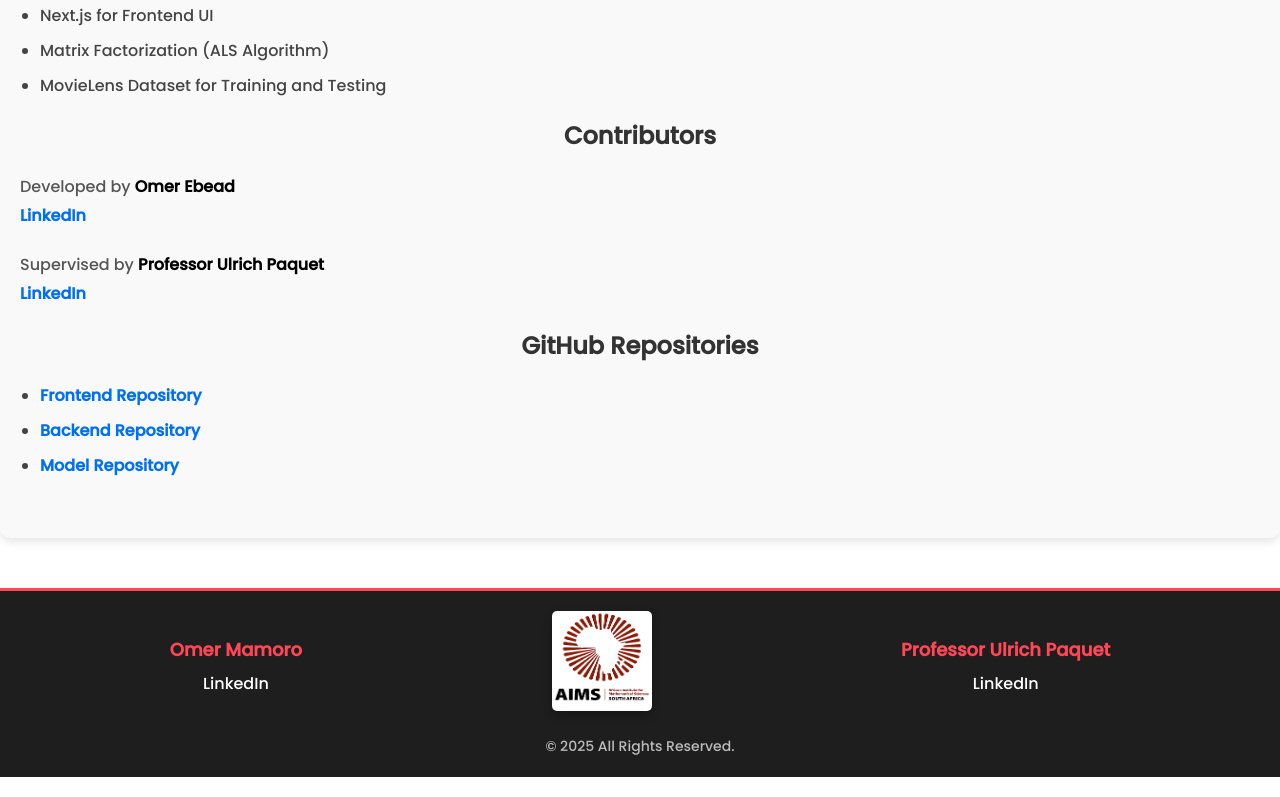
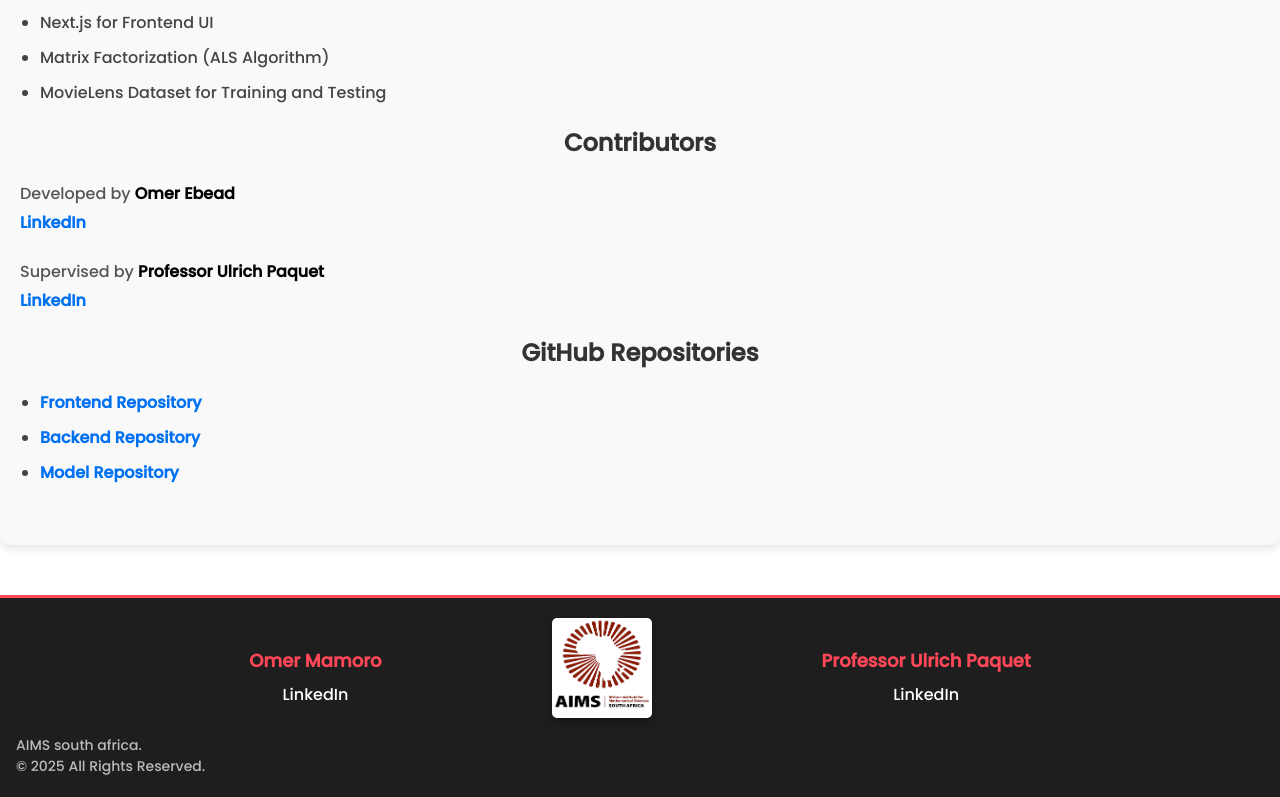
Before and after one commit to Mamoro98/Recommender-System-Frontend, a Next.js app: page /about in a window 1280 px wide. Shown: the part 505-1302 px from the top of the page. Built offline with nearby package versions, Linux system fonts and the light colour scheme.

Commit message:
adjust footer

```diff
--- a/app/components/Footer.jsx
+++ b/app/components/Footer.jsx
@@ -3,6 +3,7 @@ import React from "react";
 import Image from "next/image";
 import styles from "./Footer.module.css";
 import aims from "./aims.png";
+import Link from "next/link";
 const Footer = () => {
   return (
     <footer className={styles.footer}>
@@ -21,6 +22,7 @@ const Footer = () => {
           </a>
         </div>
 
+        <Link href="https://aims.ac.za/" target="_blank">
           <Image
             src={aims}
             alt="Your Logo"
@@ -28,7 +30,7 @@ const Footer = () => {
             height={100}
             className={styles.logo}
           />
-
+        </Link>
         {/* Professor Info */}
         <div className={styles.section}>
           <h3>Professor Ulrich Paquet </h3>
@@ -42,6 +44,9 @@ const Footer = () => {
           </a>
         </div>
       </div>
+      <Link href="https://aims.ac.za/">
+        <p className={styles.copy}>AIMS south africa.</p>
+      </Link>
       <p className={styles.copy}>
         © {new Date().getFullYear()} All Rights Reserved.
       </p>
--- a/app/components/Footer.module.css
+++ b/app/components/Footer.module.css
@@ -9,11 +9,12 @@
 
 .footer .container {
   display: flex;
-    justify-content: space-around;
+  justify-content: center;
   align-items: center;
   flex-wrap: wrap;
   max-width: 1200px;
   margin: 0 auto;
+  gap: 10rem;
 }
 
 .footer .section {
@@ -47,5 +48,7 @@
 .footer .copy {
   font-size: 14px;
   color: #bbbbbb;
-    margin-top: 15px;
+  margin-top: 0;
+  text-align: left;
+  margin-left: 1rem;
 }
--- a/app/components/Header.jsx
+++ b/app/components/Header.jsx
@@ -3,12 +3,20 @@ import React from "react";
 import Link from "next/link";
 import Image from "next/image";
 import styles from "./Header.module.css";
-import aims from './aims.png'
+import aims from "./aims.png";
 const Header = () => {
   return (
     <header className={styles.header}>
       <div className={styles.logoContainer}>
-        <Image src={aims} alt="Logo" width={70} height={70} />
+        <Link href="https://aims.ac.za/" target="_blank">
+          <Image
+            src={aims}
+            alt="Your Logo"
+            width={70}
+            height={70}
+            className={styles.logo}
+          />
+        </Link>
         <h1 className={styles.title}>Movie Recommender</h1>
       </div>
       <nav className={styles.navLinks}>
```
Lines whose indentation alone changed are shown as unchanged.
